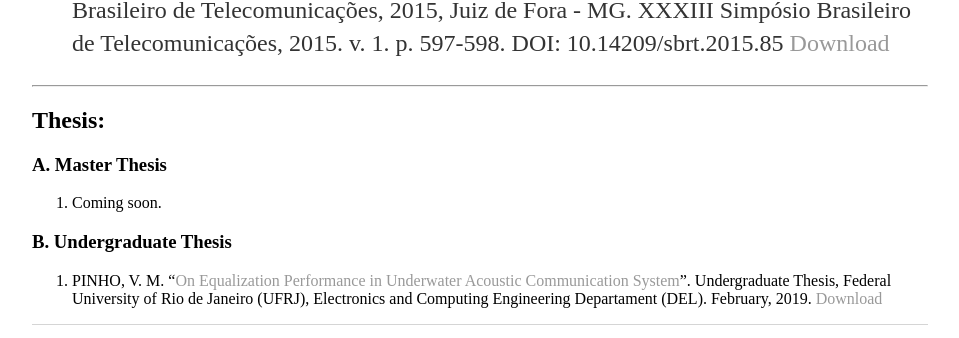
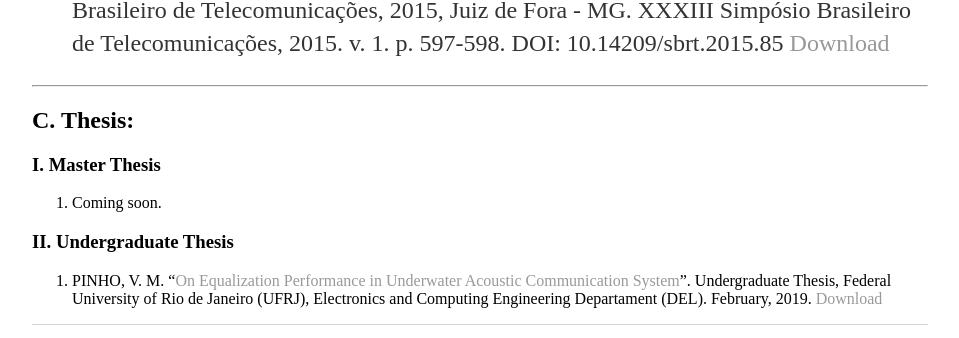
Before and after one commit to mesquita/mesquita.github.io, a Jekyll site: the page built from publications.md, in a window 1280 px wide. Shown: the part 1195-1533 px from the top of the page, without its empty margins (160-1119 px from the left). Built offline with Jekyll 4.4.1, drawn with Linux system fonts in a browser that asks for light colours.

Commit message:
ajeita pub

```diff
--- a/publications.md
+++ b/publications.md
@@ -23,10 +23,10 @@ Copyright Ownership: Personal use of these materials are allowed. Permission to
 4. CUNHA, R. A. F.;  PINHO, V. M.; CAMPOS, M. L. R.."[O Método do Gradiente Conjugado Aplicado à Localização em Ambientes Fechados](https://www.researchgate.net/publication/325766189_O_Metodo_do_Gradiente_Conjugado_Aplicado_a_Localizacao_em_Ambientes_Fechados)". In: XXXIII Simpósio Brasileiro de Telecomunicações, 2015, Juiz de Fora - MG. XXXIII Simpósio Brasileiro de Telecomunicações, 2015. v. 1. p. 597-598. DOI: 10.14209/sbrt.2015.85 [Download](papers/c01.pdf)
 
 ---
-## Thesis:
+## C. Thesis:
 
-### A. Master Thesis
+### I. Master Thesis
 1. Coming soon.
 
-### B. Undergraduate Thesis
+### II. Undergraduate Thesis
 1. PINHO, V. M. "[On Equalization Performance in Underwater Acoustic Communication System](https://www.researchgate.net/publication/331529947_On_Equalization_Performance_in_Underwater_Acoustic_Communication_System)". Undergraduate Thesis, Federal University of Rio de Janeiro (UFRJ), Electronics and Computing Engineering Departament (DEL). February, 2019. [Download](papers/tcc.pdf)
```
